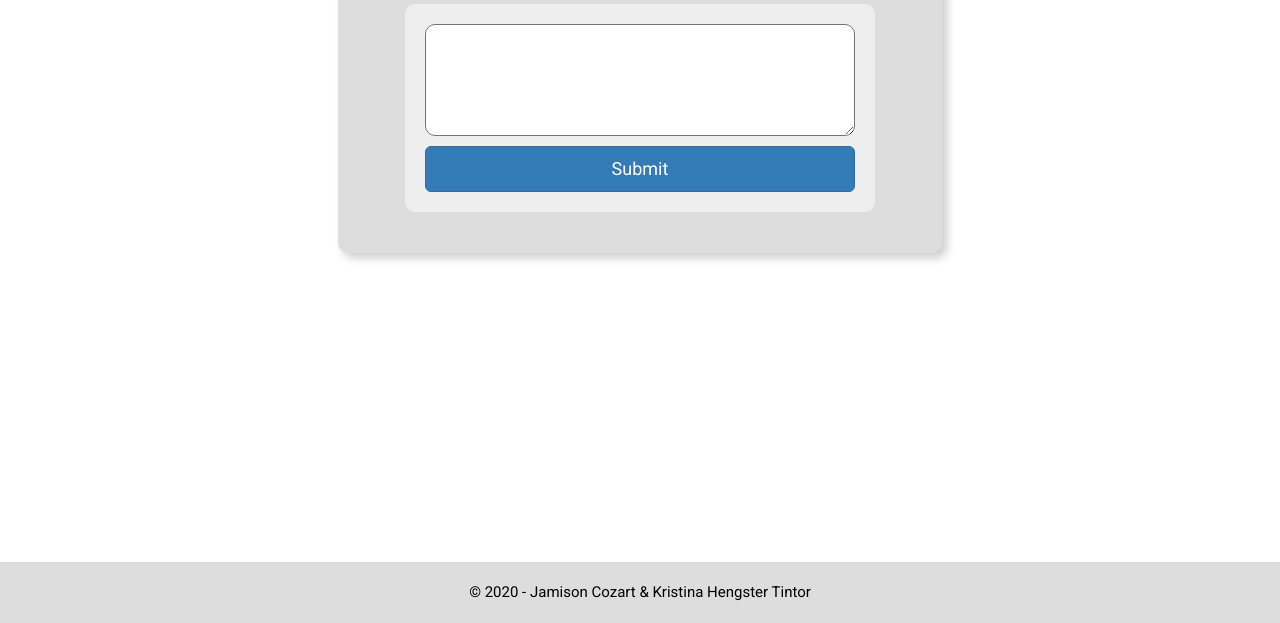
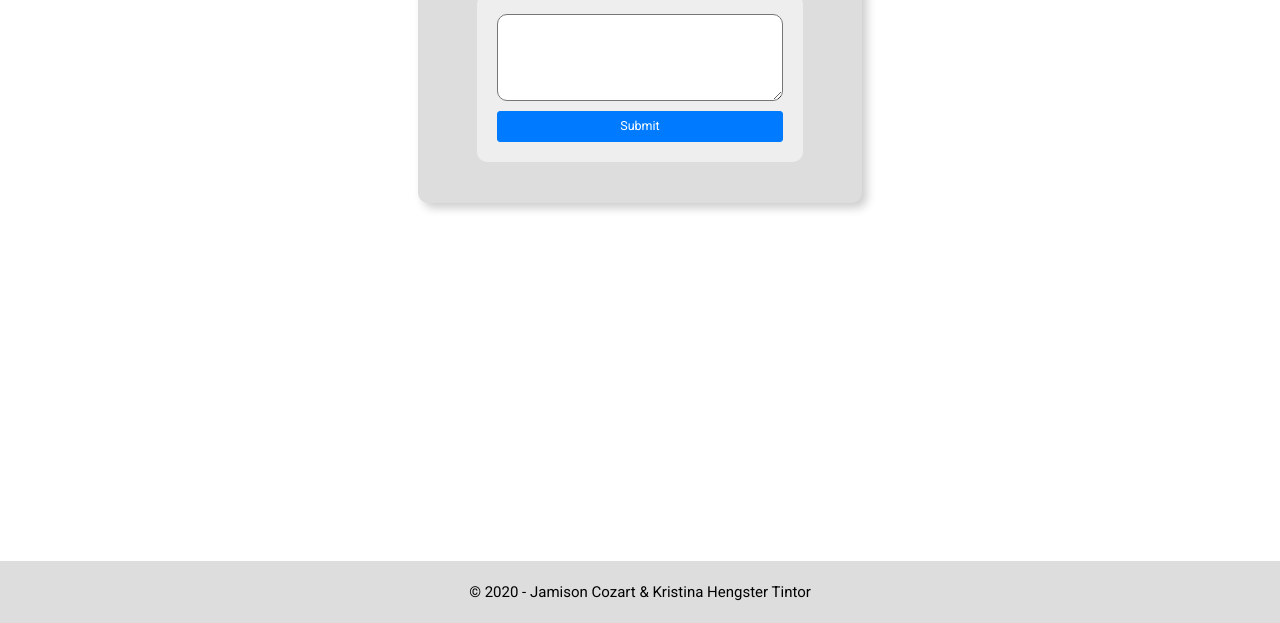
Before and after one commit to jamisoncozart/Pig-Latin-Translator, a website built with webpack: page src/index.html in a window 1280 px wide. Shown: the part 177-800 px from the top of the page. Built offline with nearby package versions, Linux system fonts and the light colour scheme.

Commit message:
Add jquery and bootstrap dependencies to webpack

```diff
--- a/src/index.html
+++ b/src/index.html
@@ -7,7 +7,7 @@
   <link href="https://fonts.googleapis.com/css?family=Roboto:400,700&display=swap" rel="stylesheet">
   <link rel="stylesheet" href="css/bootstrap.css">
   <!-- <link rel="stylesheet" href="css/styles.css"> -->
-  <script src="js/jquery-3.4.1.js"></script>
+  <!-- <script src="js/jquery-3.4.1.js"></script> -->
   <!-- <script src="js/main.js"></script> -->
   <title>Pig Latin Translator</title>
 </head>
--- a/src/main.js
+++ b/src/main.js
@@ -1,5 +1,8 @@
 import { translate } from "./translate.js"
-import './styles.css'
+import $ from 'jquery';
+import 'bootstrap';
+import 'bootstrap/dist/css/bootstrap.min.css';
+import './styles.css';
 
 $(document).ready(function() {
   $("form#form").submit(function(event) {
```
Also changed, not shown: package.json (+6 -1 lines), 1 other file.
